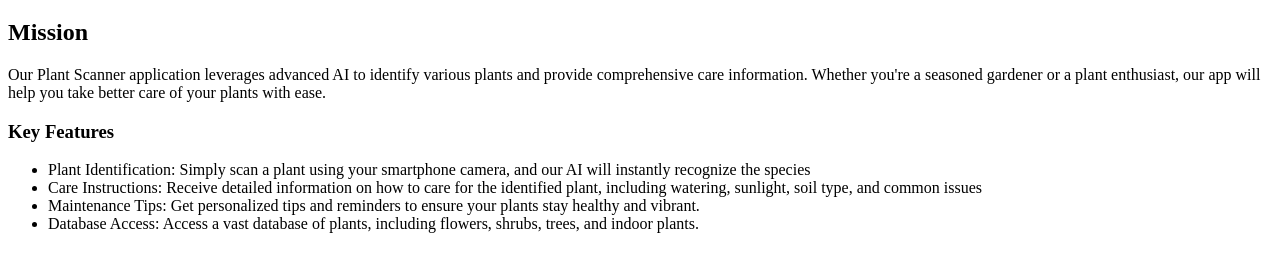
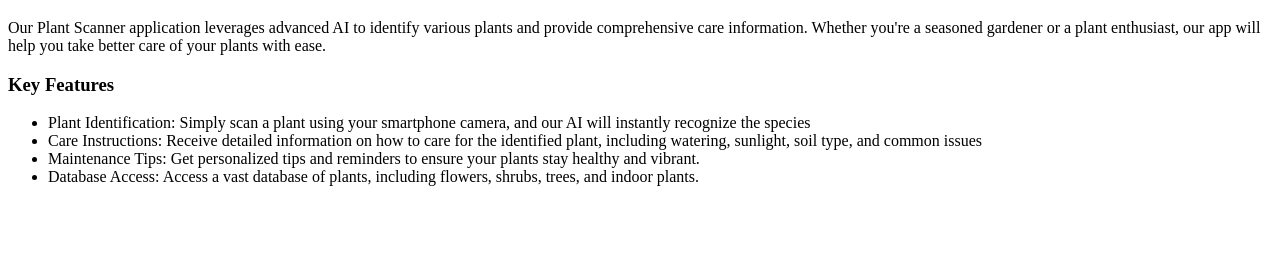
Before and after one commit to BotanifyTech/BotanifyTech.github.io, a plain HTML site: page index.html in a window 1280 px wide. Shown: the part 61-332 px from the top of the page. Drawn offline with Linux system fonts and the light colour scheme.

Commit message:
HTML changes

```diff
--- a/index.html
+++ b/index.html
@@ -1,12 +1,12 @@
 <!DOCTYPE html>
 <html>
-    <div>
+    <div class = "homepage1">
         <head>
             <title>Botanify Tech</title>
         </head>
+        <link rel = 'stylesheet' href = 'style.css'>
         <body>
             <h1>Welcome to Botanify Tech!</h1>
-            <h2>Mission</h2>
             <p>Our Plant Scanner application leverages advanced AI
                 to identify various plants and provide comprehensive
                 care information. Whether you're a seasoned gardener
@@ -27,8 +27,8 @@
                         shrubs, trees, and indoor plants.</li>
                 </ul>
             </p>
+
         </body>
-
 
     </div>
 </html>
```
